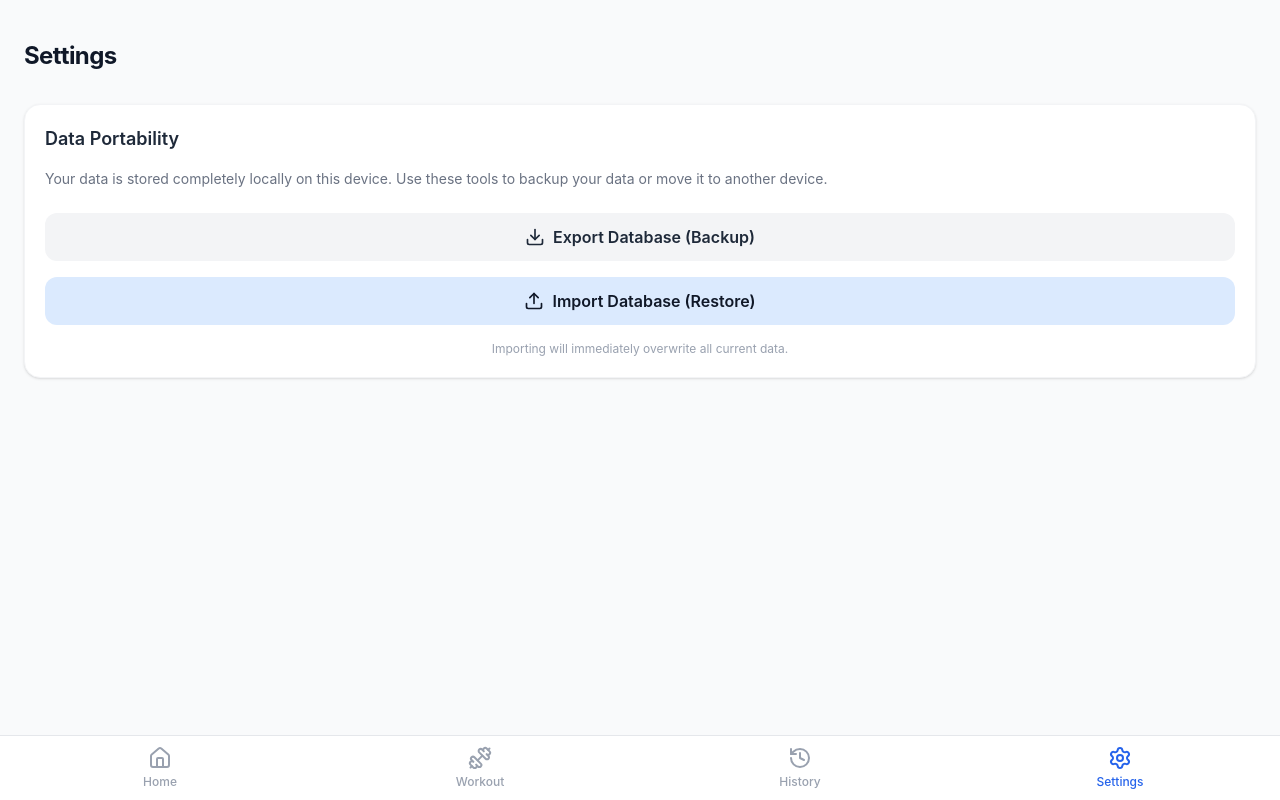
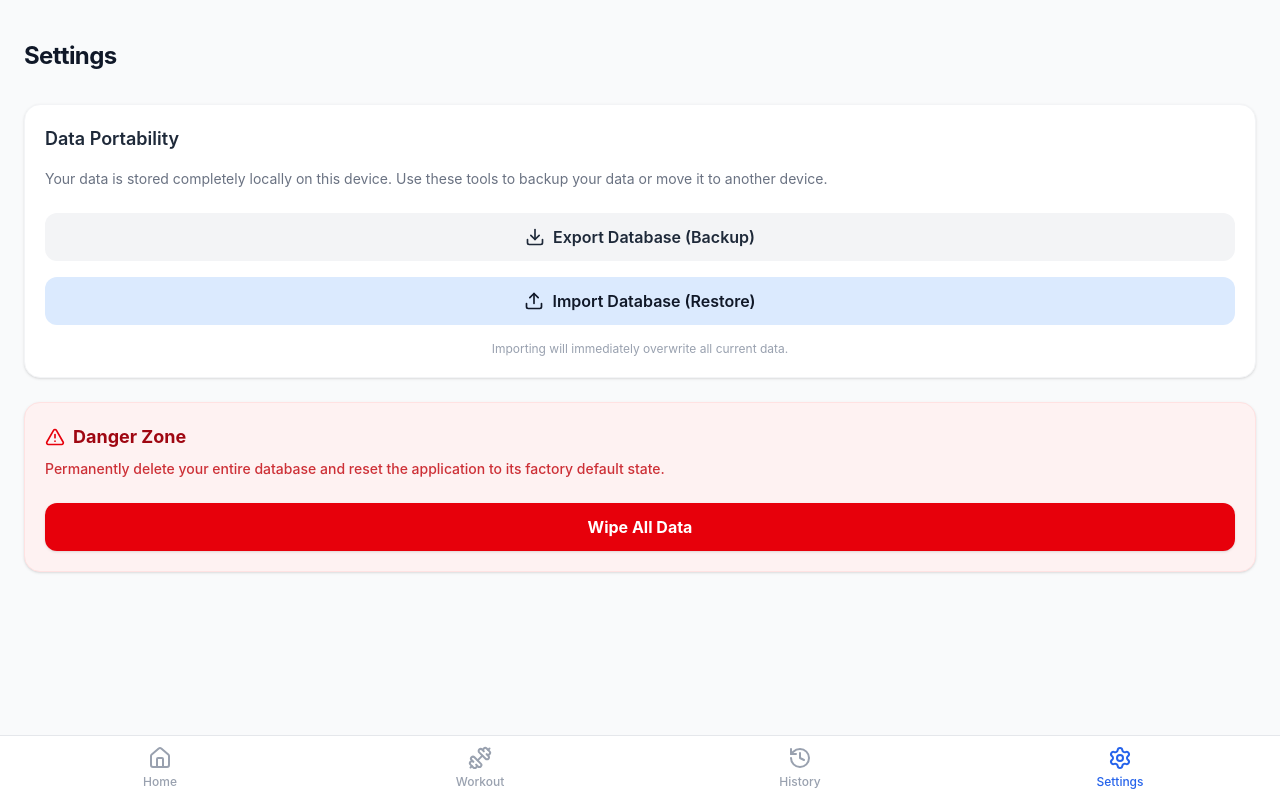
Before and after one commit to studyonlyonline/gym-tracker, a React (Vite) app: page /settings in a window 1280 px wide. Built offline with nearby package versions, Linux system fonts and the light colour scheme.

Commit message:
feat: add wipe database danger zone to settings page

```diff
--- a/src/data/services/DatabaseService.ts
+++ b/src/data/services/DatabaseService.ts
@@ -39,6 +39,33 @@ export class DatabaseService {
             alert('Failed to import database. See console for details.');
         }
     }
+
+    /**
+     * Completely wipes the SQLite database from OPFS and reloads.
+     */
+    async clearDatabase(): Promise<void> {
+        try {
+            const root = await navigator.storage.getDirectory();
+            try {
+                await root.removeEntry('gymtracker.sqlite3');
+            } catch (e) {
+                console.log('Database file might not exist yet.', e);
+            }
+            try {
+                await root.removeEntry('gymtracker.sqlite3-journal');
+            } catch (e) {
+                // Ignore
+            }
+            // Clear local storage too just in case
+            localStorage.clear();
+
+            // Reload to re-initialize an empty database
+            window.location.href = '/';
+        } catch (error) {
+            console.error('Failed to wipe database:', error);
+            alert('Failed to completely wipe the database. It may already be empty.');
+        }
+    }
 }
 
 export const databaseService = new DatabaseService();
--- a/src/pages/Settings.tsx
+++ b/src/pages/Settings.tsx
@@ -1,6 +1,6 @@
 import React from 'react';
 import { databaseService } from '../data/services/DatabaseService';
-import { Download, Upload } from 'lucide-react';
+import { Download, Upload, AlertTriangle } from 'lucide-react';
 
 export const Settings: React.FC = () => {
     const handleExport = async () => {
@@ -21,6 +21,14 @@ export const Settings: React.FC = () => {
                 await databaseService.importDatabase(file);
             } catch (err) {
                 console.error(err);
+            }
+        }
+    };
+
+    const handleWipeDatabase = async () => {
+        if (window.confirm('🚨 DANGER! This will permanently delete your entire workout history and custom exercises. You cannot undo this unless you have exported a backup first.\n\nAre you 100% sure you want to wipe the app?')) {
+            if (window.confirm('Final warning: Delete all data?')) {
+                await databaseService.clearDatabase();
             }
         }
     };
@@ -64,6 +72,23 @@ export const Settings: React.FC = () => {
                         </p>
                     </div>
                 </section>
+
+                <section className="bg-red-50 p-5 rounded-2xl shadow-sm border border-red-100">
+                    <h2 className="text-lg font-bold text-red-800 mb-2 flex items-center">
+                        <AlertTriangle size={20} className="mr-2 text-red-600" />
+                        Danger Zone
+                    </h2>
+                    <p className="text-sm text-red-700/80 mb-6 font-medium">
+                        Permanently delete your entire database and reset the application to its factory default state.
+                    </p>
+
+                    <button
+                        onClick={handleWipeDatabase}
+                        className="w-full bg-red-600 hover:bg-red-700 text-white font-bold py-3 px-4 rounded-xl flex items-center justify-center transition-colors active:scale-95 transform shadow-sm"
+                    >
+                        <span>Wipe All Data</span>
+                    </button>
+                </section>
             </div>
         </div>
     );
```
